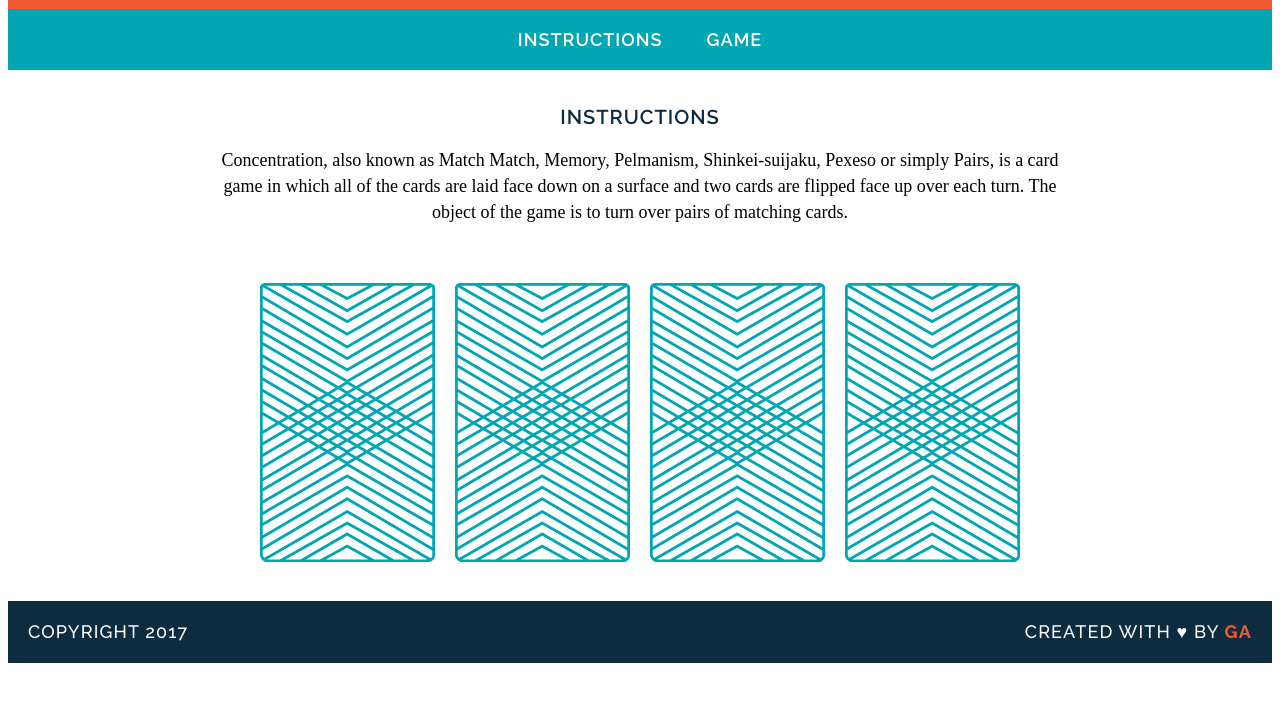
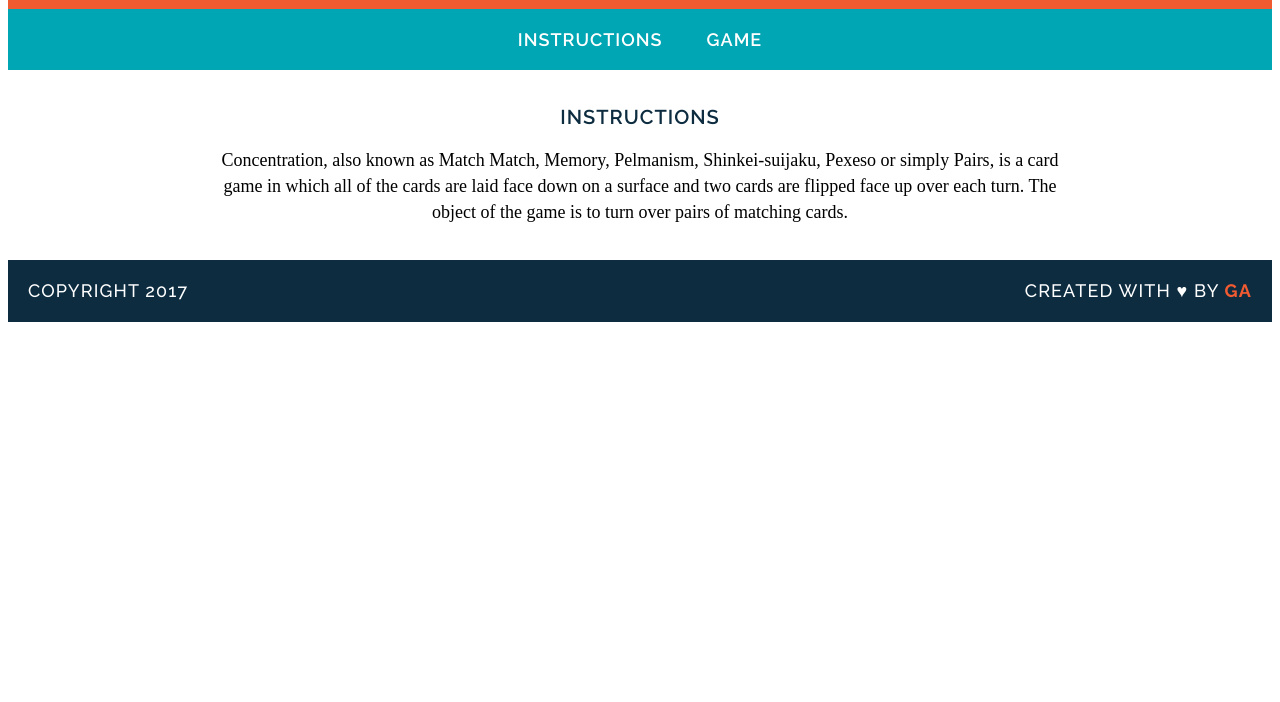
Before and after one commit to dezrenmikell/wdi-fundamentals-memorygame, a plain HTML site: page index.html in a window 1280 px wide. Shown: the part 96-798 px from the top of the page. Drawn offline with Linux system fonts and the light colour scheme; a web font is replaced by a local one.

Commit message:
Add files via upload

```diff
--- a/index.html
+++ b/index.html
@@ -14,7 +14,7 @@
 
 	<nav>
 		<a href="#INSTRUCTIONS">INSTRUCTIONS</a>
-		<a href="#GAME">GAME</a>
+		<a href=".game-board">GAME</a>
 	</nav>
 
 	<main>
@@ -22,11 +22,8 @@
 
 		<p>Concentration, also known as Match Match, Memory, Pelmanism, Shinkei-suijaku, Pexeso or simply Pairs, is a card game in which all of the cards are laid face down on a surface and two cards are flipped face up over each turn. The object of the game is to turn over pairs of matching cards.</p>
 
-		<div id="GAME">
-		<img src="images/back.png" alt="Queen of Diamonds">
-		<img src="images/back.png" alt="Queen of Hearts">
-		<img src="images/back.png" alt="King of Diamonds">
-		<img src="images/back.png" alt="King of Hearts">
+		<div id="game-board" class="board clearfix">
+
 		</div>
 	</main>
 	<footer class="clearfix">
```
Also changed, not shown: main.js (renamed from memory_game/js/main.js).
